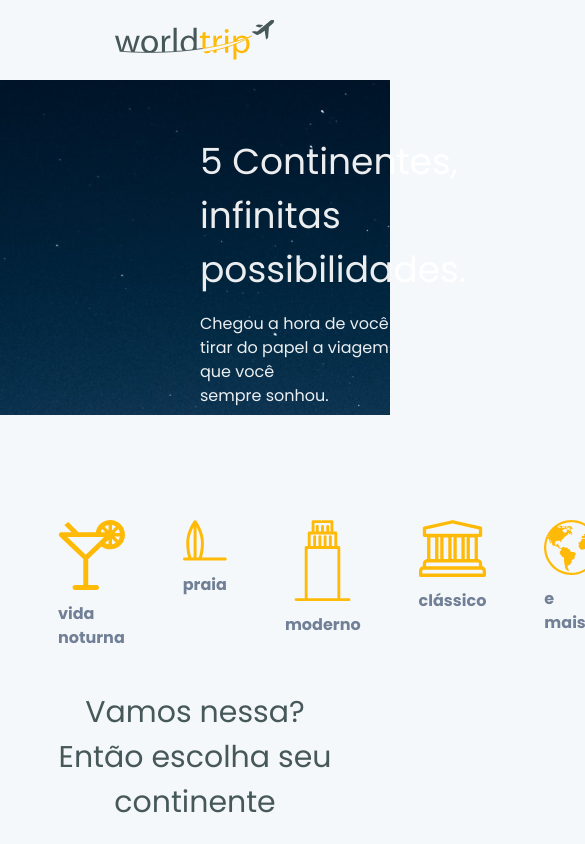
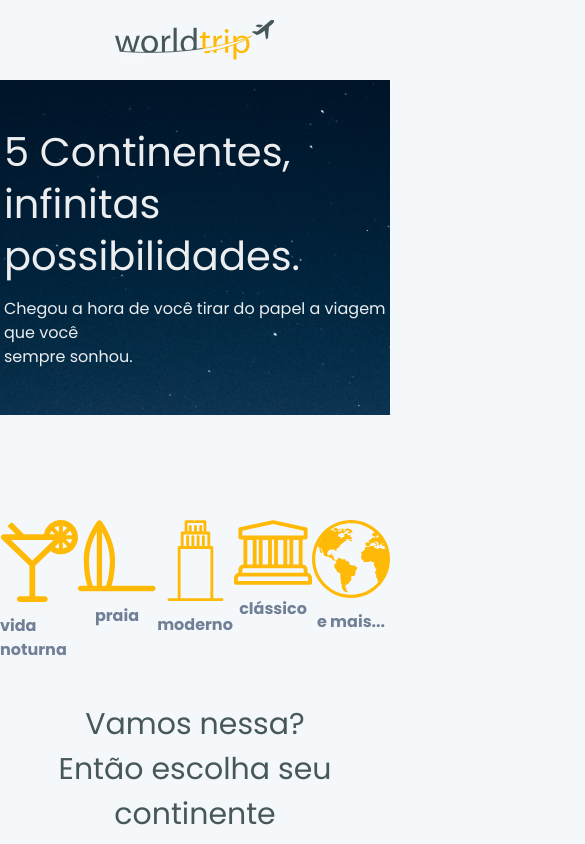
Before and after one commit to adriano-klein/worldtrip, a Next.js app: page / in a window 390 px wide. Shown: the top 844 px of the page, 585 px wide, since content can reach past the window. Built offline with nearby package versions, Linux system fonts and the light colour scheme.

Commit message:
Responsividade do banner

```diff
--- a/src/components/Banner.tsx
+++ b/src/components/Banner.tsx
@@ -1,6 +1,10 @@
-import { Box, Flex, Image, Text } from "@chakra-ui/react"
+import { Box, Flex, Image, Text, useBreakpointValue } from "@chakra-ui/react"
 
-export function Banner(){
+interface showAirplaneProps{
+  isResponsive: boolean;
+}
+
+export function Banner({isResponsive}:showAirplaneProps){
   return(
     <Flex
       w="100%"
@@ -9,26 +13,46 @@ export function Banner(){
       justifyContent="space-between"
       mb="70"
       >
+      {isResponsive ?
         <Box>
           <Text
-          ml={200}
-          mt="55"
-          fontSize={36}
+            ml={{base:'10'}}
+            mt='20'
+            fontSize={{base:'50', md:'50'}}
             color='whiteAlpha.900'
-
-          >5
-          Continentes,
+            lineHeight={{base: '1.3'}}
+            >
+              5 Continentes,
             <br
             />infinitas
             possibilidades.
           </Text>
-        <Text position="absolute" ml={200} mt="15" color="whiteAlpha.900">
+          <Text  position="absolute" ml={{base:'10'}} mt="15" color="whiteAlpha.900">
             Chegou a hora de você tirar do papel a viagem que você <br/> sempre sonhou.
           </Text>
-      </Box>
-      <Box mr="64" mt="75">
-        <Image src="../images/Airplane.svg"/>
-      </Box>
+        </Box> :
+        <Flex
+          flexDir='column'textAlign="left"
+          margin="0 auto"
+          justify="center"
+          >
+          <Text
+            fontSize={{base:'40', md:'60', sm:'50'}}
+            color='whiteAlpha.900'
+            lineHeight={{base: '1.3'}}
+            ml={{base: '1', md:'20'}}
+            >
+              5 Continentes,
+            <br
+            />infinitas
+            possibilidades.
+          </Text>
+          <Text ml={{base: '1', md:'20'}} mt="15" color="whiteAlpha.900">
+            Chegou a hora de você tirar do papel a viagem que você <br/> sempre sonhou.
+          </Text>
+        </Flex>
+    }
+      {isResponsive ? <Box mr="30" mt="75"><Image src="../images/Airplane.svg"/></Box> : null}
     </Flex>
   )
 }
--- a/src/components/Categories.tsx
+++ b/src/components/Categories.tsx
@@ -1,4 +1,4 @@
-import { Box, Flex, GridItem, Image, Text } from "@chakra-ui/react";
+import { Flex, GridItem, Image, Text } from "@chakra-ui/react";
 
 interface CategoriesProps{
   address: string;
@@ -10,7 +10,6 @@ export function Categories({address, name}:CategoriesProps){
     <GridItem>
       <Flex
         mt="35"
-        ml="58"
         direction="column"
         justifyContent="end"
         alignItems="center"
--- a/src/components/Header.tsx
+++ b/src/components/Header.tsx
@@ -3,7 +3,7 @@ import { Box, Flex, Image, Link } from "@chakra-ui/react";
 export function Header(){
   return(
     <Flex as='header' dir="column" w="100%" h='20' maxWidth={1440} align="center">
-      <Link href="/" align="center" margin="0 auto">
+      <Link href="/"  margin="0 auto">
         <Image src="../images/Logo.svg" alt="Logo World Trip" boxSize="160" margin="0 auto"/>
       </Link>
     </Flex>
--- a/src/components/carousel/index.tsx
+++ b/src/components/carousel/index.tsx
@@ -19,8 +19,10 @@ export function Carousel (){
       modules={[Navigation, Pagination, Scrollbar, A11y, Autoplay]}
       pagination={{ clickable: true }}
       navigation
-      // autoplay={true}
-
+      autoplay={{
+        delay:2000
+      }}
+      loop={true}
       slidesPerView={1}
       className={styles.sliderContainer}
     >
--- a/src/pages/index.tsx
+++ b/src/pages/index.tsx
@@ -1,14 +1,21 @@
-import { Flex, Grid, Text, GridItem, HStack } from "@chakra-ui/react";
+import { Flex, Grid, Text, GridItem, HStack, useBreakpointValue, Box } from "@chakra-ui/react";
 import { Banner } from "../components/Banner";
 import { Carousel } from "../components/carousel";
 import { Categories } from "../components/Categories";
 import { Header } from "../components/Header";
 
+
+
 export default function Home() {
+  const isDesktop = useBreakpointValue({
+    base: false,
+    lg: true
+  })
+
   return (
-    <>
+    <Box>
       <Header />
-      <Banner />
+      <Banner isResponsive={isDesktop} />
         <Grid
           templateColumns='repeat(5,
           1fr)'
@@ -31,6 +38,6 @@ export default function Home() {
           <br/>Então escolha seu continente
           </Text>
           <Carousel />
-    </>
+    </Box>
   )
 }
--- a/src/styles/theme.ts
+++ b/src/styles/theme.ts
@@ -18,7 +18,9 @@ export const theme = extendTheme({
     global: {
       body: {
         bg: 'gray.50',
-        color: 'gray.500'
+        color: 'gray.500',
+        maxWidth: '1440px',
+        margin: '0 auto'
       }
     }
   }
```
Lines whose indentation alone changed are shown as unchanged.
